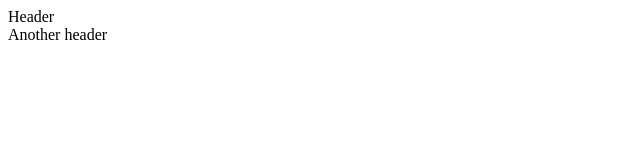
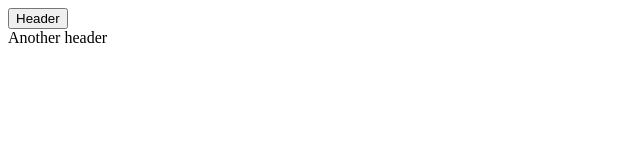
Before and after one commit to npvojtik/LL-Projects, a plain HTML site: page index.html in a window 1280 px wide. Shown: the full height of the page, 0-640 px from the left. Drawn offline with Linux system fonts and the light colour scheme.

Commit message:
Update index.html

```diff
--- a/index.html
+++ b/index.html
@@ -23,7 +23,7 @@
   }
 </style>
 
-<div class="collapsable">Header</div>
+<button type="button" class="collapsable">Header</button>
 <div class="content">Here's the hidden good stuff.</div>
 
 <div class="collapsable">Another header</div>
```
